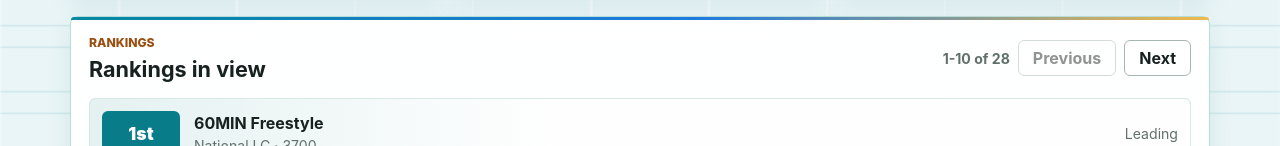
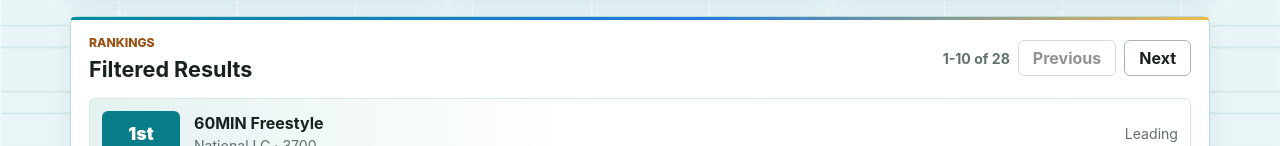
Before and after one commit to PaulNichols/masters-swimming-rankings, a React (Vite) app: page / in a window 1280 px wide. Shown: the part 525-671 px from the top of the page. Built offline with nearby package versions, Linux system fonts and the light colour scheme.

Commit message:
Rename filtered rankings heading

```diff
--- a/src/App.tsx
+++ b/src/App.tsx
@@ -493,7 +493,7 @@ export function App() {
       <div className="section-heading">
         <div>
           <p className="eyebrow">Rankings</p>
-          <h2>Rankings in view</h2>
+          <h2>Filtered Results</h2>
         </div>
         {currentEntries.length > rankingPageSize && (
           <div className="pagination-controls" aria-label="Rankings pagination">
```
